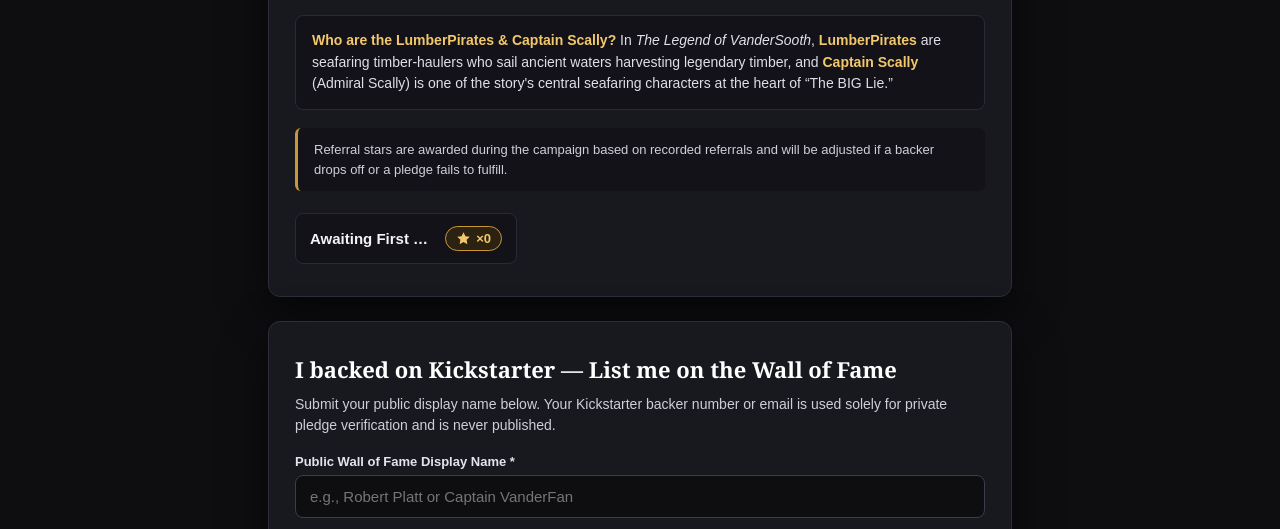
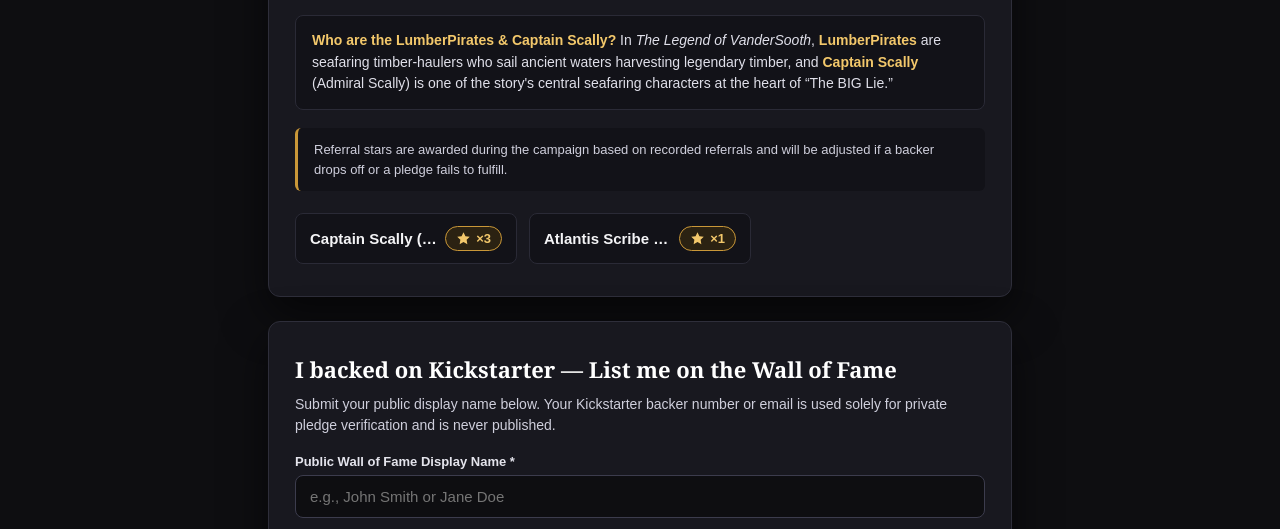
Before and after one commit to VanderSooth/VanderSooth.com, a plain HTML site: page wall-of-fame.html in a window 1280 px wide. Shown: the part 211-740 px from the top of the page. Drawn offline with Linux system fonts and the light colour scheme.

Commit message:
Update vandersooth.com pages, favicon, banner, and Wall of Fame

```diff
--- a/wall-of-fame.html
+++ b/wall-of-fame.html
@@ -153,8 +153,18 @@
       <!-- WOF_ROSTER_START -->
       <div class="roster-grid">
         <div class="backer-entry">
-          <span class="backer-name">Awaiting First Verified Crew Members</span>
-          <span class="star-badge" title="Referral Stars"><svg class="star-icon" viewBox="0 0 24 24" fill="#f3c86b" aria-hidden="true"><path d="M12 2l3.09 6.26L22 9.27l-5 4.87 1.18 6.88L12 17.77l-6.18 3.25L7 14.14 2 9.27l6.91-1.01L12 2z"/></svg> &times;0</span>
+          <span class="backer-name">Captain Scally (Preview)</span>
+          <span class="star-badge" title="Referral Stars">
+            <svg class="star-icon" viewBox="0 0 24 24" fill="#f3c86b" aria-hidden="true"><path d="M12 2l3.09 6.26L22 9.27l-5 4.87 1.18 6.88L12 17.77l-6.18 3.25L7 14.14 2 9.27l6.91-1.01L12 2z"/></svg>
+            &times;3
+          </span>
+        </div>
+        <div class="backer-entry">
+          <span class="backer-name">Atlantis Scribe (Preview)</span>
+          <span class="star-badge" title="Referral Stars">
+            <svg class="star-icon" viewBox="0 0 24 24" fill="#f3c86b" aria-hidden="true"><path d="M12 2l3.09 6.26L22 9.27l-5 4.87 1.18 6.88L12 17.77l-6.18 3.25L7 14.14 2 9.27l6.91-1.01L12 2z"/></svg>
+            &times;1
+          </span>
         </div>
       </div>
       <!-- WOF_ROSTER_END -->
@@ -175,7 +185,7 @@
 
           <div class="field-group">
             <label for="display_name">Public Wall of Fame Display Name *</label>
-            <input type="text" id="display_name" name="display_name" required maxlength="80" placeholder="e.g., Robert Platt or Captain VanderFan">
+            <input type="text" id="display_name" name="display_name" required maxlength="80" placeholder="e.g., John Smith or Jane Doe">
           </div>
 
           <div class="field-group">
```
